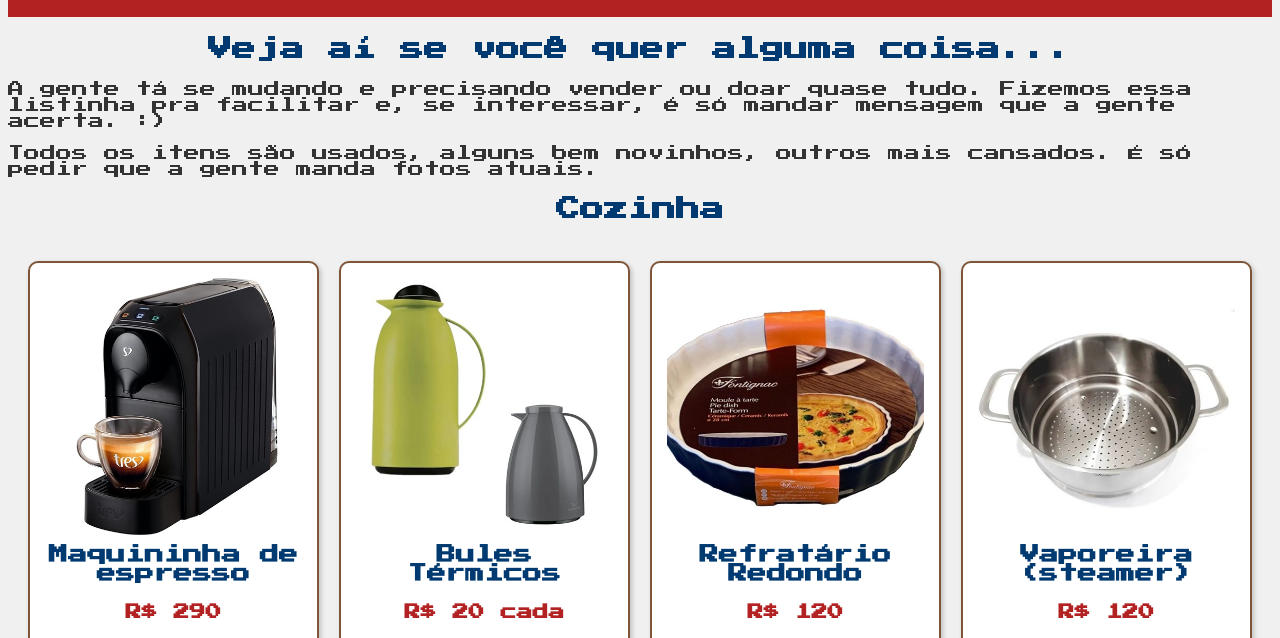
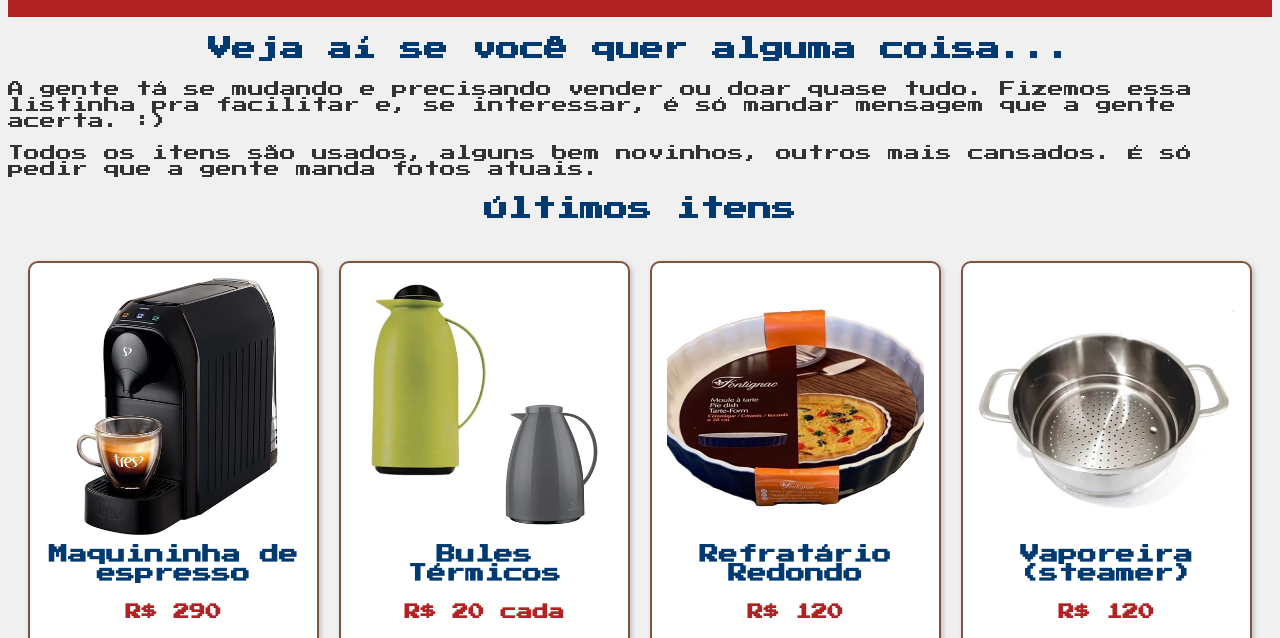
Before and after one commit to buenodeandrade/garage-sale, a plain HTML site: page index.html in a window 1280 px wide. Shown: the part 122-760 px from the top of the page. Drawn offline with Linux system fonts and the light colour scheme.

Commit message:
Ultimas fix.

```diff
--- a/index.html
+++ b/index.html
@@ -34,7 +34,7 @@
       <p>Todos os itens são usados, alguns bem novinhos, outros mais cansados. É só pedir que a gente manda fotos atuais. </p>
     </section>
     <section id="ultimas">
-      <h2>Cozinha</h2>
+      <h2>Últimos itens</h2>
       <div class="product-grid">
         </div>
     <section id="cozinha">
```
